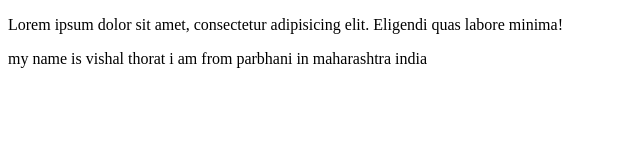
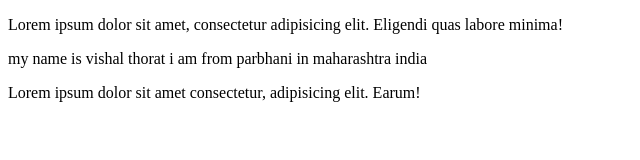
Before and after one commit to VishalThorat21/Apana_collage1, a plain HTML site: page index.html in a window 1280 px wide. Shown: the whole page, without its empty margins (0-640 px from the left). Drawn offline with Linux system fonts and the light colour scheme.

Commit message:
add one more pargraph

```diff
--- a/index.html
+++ b/index.html
@@ -16,6 +16,7 @@
       <p>
           my name is vishal thorat  i am from parbhani in maharashtra  india
 
+          <p>Lorem ipsum dolor sit amet consectetur, adipisicing elit. Earum!</p>
       </p>
     </div>
  </body>
```
